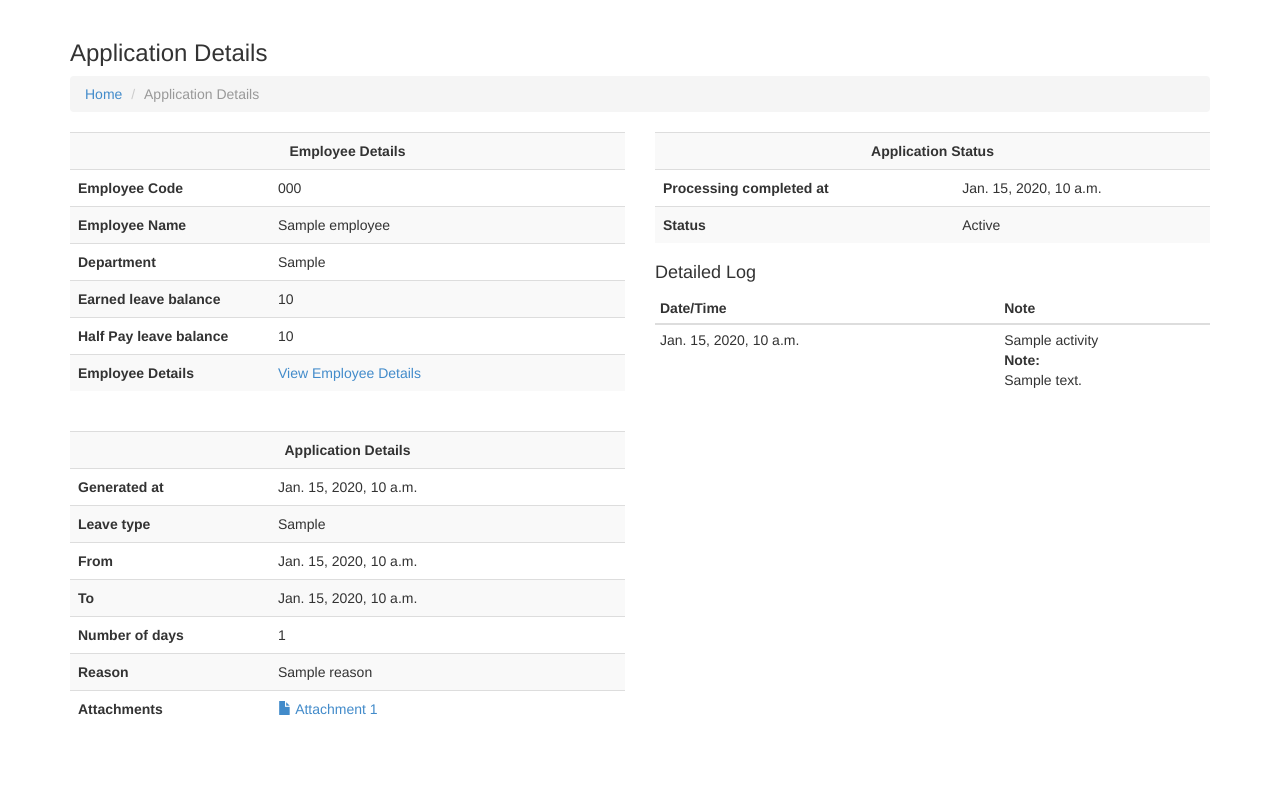
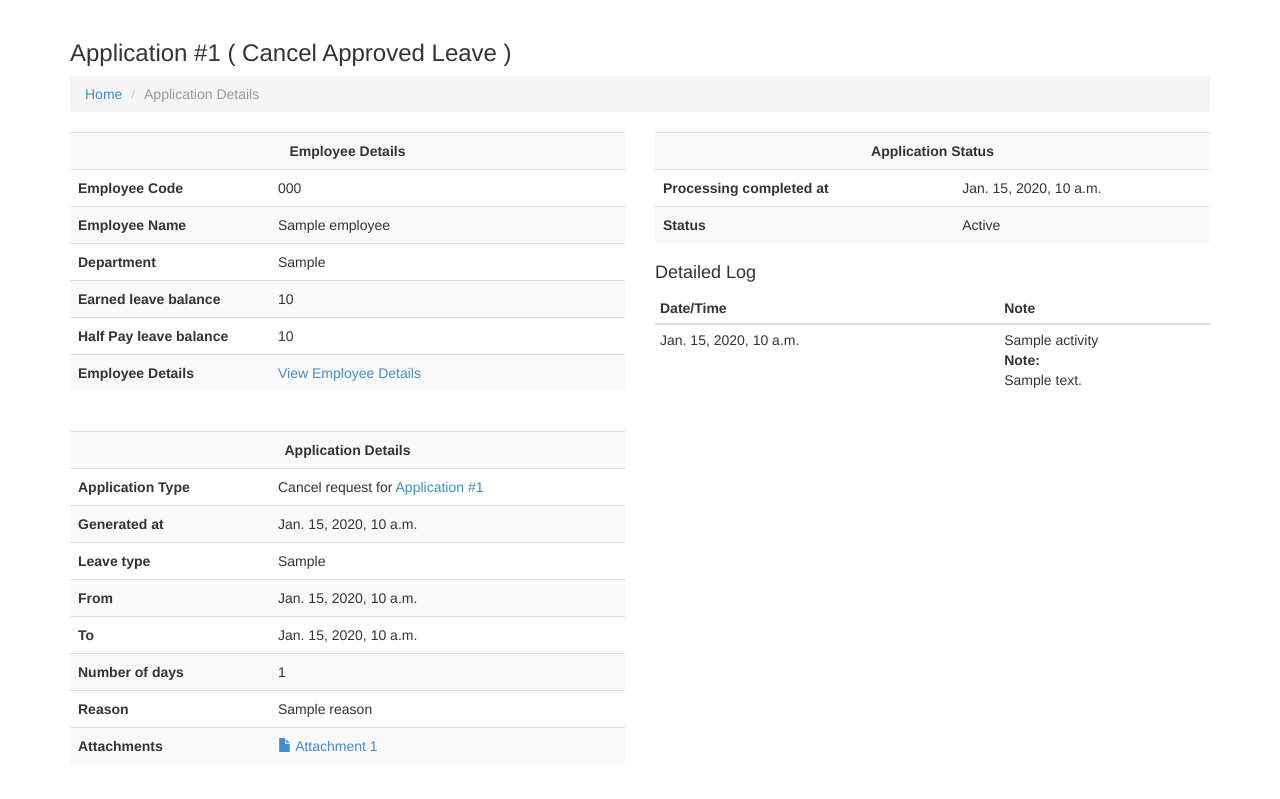
Before and after one commit to xaneem/lms, a Django app: template leave/templates/leave/application.html in a window 1280 px wide. Shown: the part 52-851 px from the top of the page. Before the commit the page ends 767 px from the top, so only its background shows below. Run offline with Django 3.2, Linux system fonts and the light colour scheme; the template is opened without the code that fills it: most values are stand-ins (such as "Sample title", 1, 10 or a date in 2020); parts of the project's set-up code (start-up, migrations or seed data) failed here and were passed over; some libraries are stand-ins or nearby versions.

Commit message:
Changes to adapt cancel feature

```diff
--- a/leave/templates/leave/application.html
+++ b/leave/templates/leave/application.html
@@ -28,24 +28,24 @@
     <body>
 
         {% if application.status == 1  %}
-        <!-- Cancel Application Confirmation -->
-        <div class="modal fade" id="cancel-confirm">
+        <!-- Delete Application Confirmation -->
+        <div class="modal fade" id="delete-confirm">
             <div class="modal-dialog">
                 <div class="modal-content">
                     <div class="modal-header">
                         <button type="button" class="close" data-dismiss="modal" aria-hidden="true">&times;</button>
-                        <h4 class="modal-title">Cancel Application?</h4>
+                        <h4 class="modal-title">Delete Application?</h4>
                     </div>
                     <div class="modal-body">
-                        Are you sure you want to cancel this application? This action cannot be reverted.
+                        Are you sure you want to delete this application? This action cannot be reverted.
                     </div>
                     <div class="modal-footer">
-                        <form action="{% url 'cancel_application' %}" method="POST">
+                        <form action="{% url 'delete_application' %}" method="POST">
                             {% csrf_token %}
                             <input type="hidden" name="id" value="{{application.pk}}">
 
                             <button type="button" class="btn btn-default" data-dismiss="modal"><i class="glyphicon glyphicon-ban-circle"></i> Close</button>
-                            <button type="submit" class="btn btn-danger"><i class="glyphicon glyphicon-remove"></i> Cancel Application</button>
+                            <button type="submit" class="btn btn-danger"><i class="glyphicon glyphicon-remove"></i> Delete Application</button>
                         </form>
                     </div>
                 </div>
@@ -90,7 +90,11 @@
                 <div class="col-md-12">
                     <div class="row">
                         <div class="col-md-6">
-                            <h3>Application Details</h3>
+                               <h3>Application #{{application.pk}} ({% if application.is_new %}
+                                                       For New Leave
+                                                      {% else %}
+                                                        Cancel Approved Leave
+                                                      {% endif %} )</h3>
                         </div>
                         {% if messages %}
                         <div class="col-md-6">
@@ -146,6 +150,16 @@
                                 <tbody>
                                     <tr>
                                         <th colspan="2" class="text-center">Application Details</th>
+                                    </tr>
+                                    <tr>
+                                        <th>Application Type</th>
+                                        <td>{% if application.is_new %}
+                                                New Application
+                                            {% else %}
+                                                Cancel request for<a href="{% url 'details' application.original.pk %}" target="_blank">
+                                                Application #{{ application.original.pk }} </a>
+                                            {% endif %}
+                                        </td>
                                     </tr>
                                     <tr>
                                         <th>Generated at</th>
@@ -223,13 +237,27 @@
                                     </tr>
 
                                     {% if user_type %}
-                                    {% if user_type == 1 and application.status == 1 %}
+                                    {% if user_type == 1 %}
+                                        {% if application.status == 1 %}
                                             <tr>
                                                 <th>Action</th>
                                                 <td>
-                                            <a class="btn btn-danger" data-toggle="modal" href='#cancel-confirm'><i class="glyphicon glyphicon-remove"></i> Cancel Application</a>
+                                                    <a class="btn btn-danger" data-toggle="modal" href='#delete-confirm'><i class="glyphicon glyphicon-remove"></i> Delete Application</a>
                                                 </td>
                                             </tr>
+                                        {% elif application.status == 3 and application.is_new %}
+                                            <tr>
+                                                <th>Action</th>
+                                                <td>
+                                                    <a class="btn btn-danger" data-toggle="modal" href=
+                                                    "{% url 'cancel' application.pk %}"><i class="glyphicon glyphicon-remove"></i> Cancel Application</a>
+                                                </td>
+                                            </tr>
+                                        {% endif %}
+
+
+
+
                                     {% elif user_type == 2 %}
                                     {% if application.status == 1  %}
                                     <tr>
@@ -262,10 +290,15 @@
                                             </div>
                                         </td>
                                     </tr>
-                                    {% elif 3 <= user_type and user_type <= 6 and application.status == 2 %}
+                                    {% elif  user_type == 4 and application.status == 2 %}
+
                                     <tr>
                                         <th style="max-width:120px;">Edit Application before action (optional)</th>
                                     <td>
+                                        {% if application.is_new %}
+
+
+
                                                     <div class="form-group">
                                                         <label for="edit-from-date">Change From Date</label>
                                                         <input type="text" class="form-control" id="edit-from-date" placeholder="Change From Date" value="{{ application.new_date_from|date:"m/d/Y" }}">
@@ -274,6 +307,7 @@
                                                         <label for="edit-to-date">Change To Date</label>
                                                         <input type="text" class="form-control" id="edit-to-date" placeholder="Change To Date" value="{{ application.new_date_to|date:"m/d/Y" }}">
                                                     </div>
+                                        {% endif %}
                                             <div class="form-group">
                                                 <label for="edit-notes">Add Notes</label>
                                                 <textarea class="form-control" rows="3" id="edit-notes" placeholder="Add a note (optional)"></textarea>
```
Also changed, not shown: leave/templates/leave/clerk.html (+9 -2 lines), leave/templates/leave/employee.html (+9 -2 lines), leave/templates/leave/higher.html (+9 -2 lines), leave/templates/leave/print.html (+8 -2 lines), leave/templates/leave/sent.html (+9 -2 lines). Lines whose indentation alone changed are shown as unchanged.
